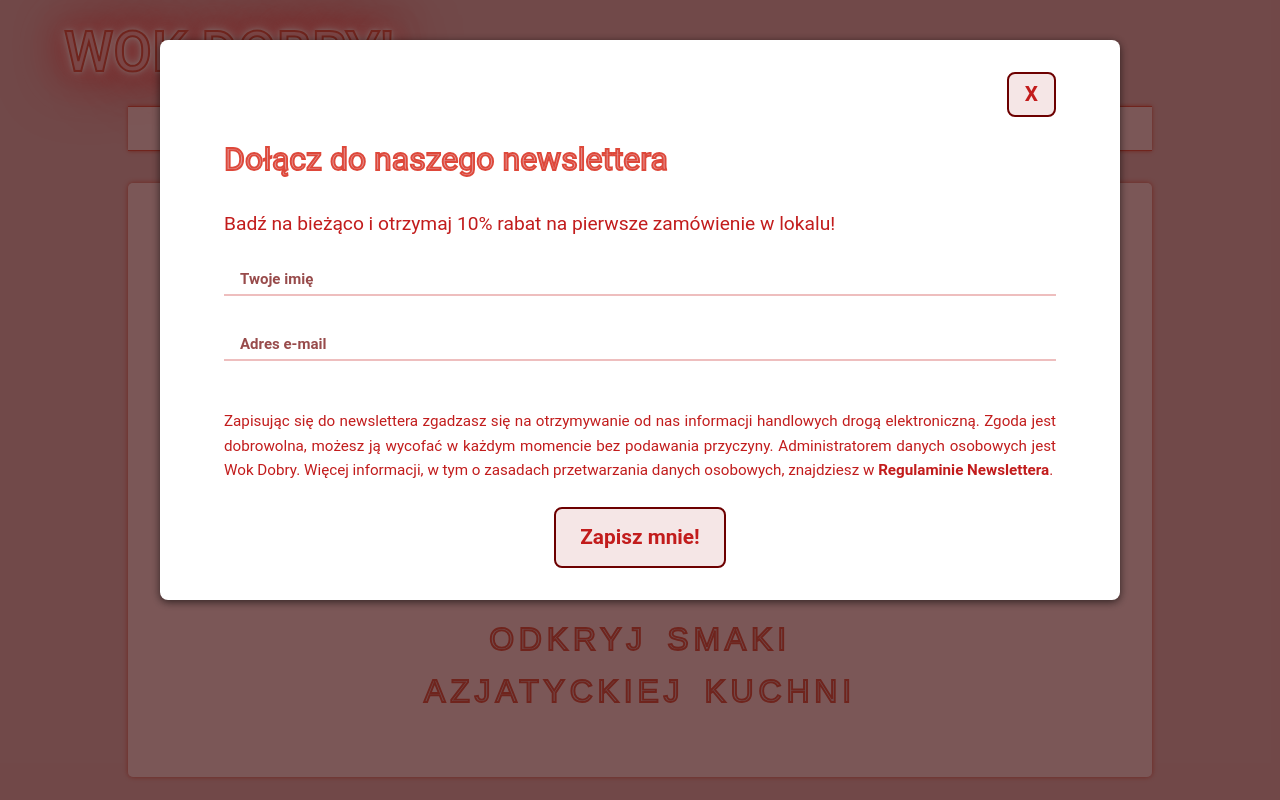
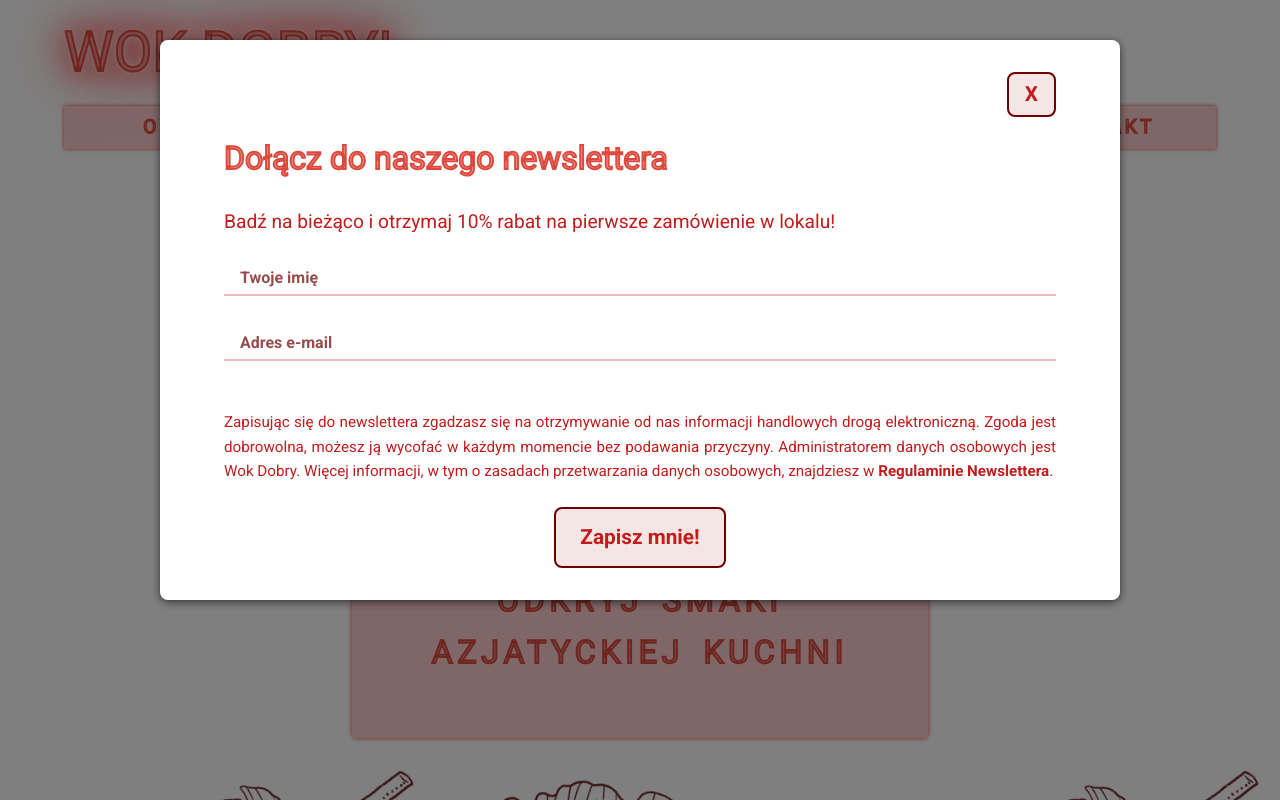
Before and after one commit to PauStrzy/Wok-Dobry_commercial-project, a Vue app: page / in a window 1280 px wide. Shown: the top 800 px of the page. Built offline with nearby package versions, Linux system fonts and the light colour scheme.

Commit message:
Changes for HomeView, Connection from Newsletter to Firebase

```diff
--- a/index.html
+++ b/index.html
@@ -8,6 +8,9 @@
   <meta name="description"
     content="WOK DOBRY to kuchnia azjatycka na kulinarnej mapie Kwidzyna. Jesteśmy dostępni na dowóz, jak i na miejscu! Poznaj słynne tajskie i wietnamskie potrawy jak Pad Thai, Tom Kha z krewetkami oraz Curry" />
   <title>WOK DOBRY | restauracja azjatycka w Kwidzynie</title>
+  <link rel="preconnect" href="https://fonts.googleapis.com">
+  <link rel="preconnect" href="https://fonts.gstatic.com" crossorigin>
+  <link href="https://fonts.googleapis.com/css2?family=Roboto:wght@300;400;700&display=swap" rel="stylesheet">
   <script src="https://kit.fontawesome.com/ab2582115d.js" crossorigin="anonymous"></script>
 
 </head>
--- a/src/assets/base.css
+++ b/src/assets/base.css
@@ -1,6 +1,8 @@
 :root {
   --red: #db1616;
-  --pink: #e39292;
+  /* --pink: #e39292;
+  --pink-pale: #e3929298; */
+  --white: white;
   --pink-pale: #e3929298;
 
   --blue: #1849cf;
@@ -19,7 +21,7 @@
 
 /* semantic color variables for this project */
 :root {
-  --color-background: var(--pink);
+  --color-background: var(--white);
   --color-background-pale: var(--pink-pale);
 
   --color-border: var(--divider-dark-2);
@@ -57,15 +59,13 @@
 body {
   min-height: 200vh;
   color: var(--color-text);
-  background: #2e2e2e;
-
-  transition: color 0.5s, background-color 0.5s;
+  background: var(--white);
   line-height: 1.6;
-  font-family: Roboto, sans-serif;
-  font-size: 15px;
+  font-family: Roboto;
   text-rendering: optimizeLegibility;
   -webkit-font-smoothing: antialiased;
   -moz-osx-font-smoothing: grayscale;
+  transition: color 0.5s, background-color 0.5s;
 }
 
 h2 {
--- a/src/assets/main.css
+++ b/src/assets/main.css
@@ -6,6 +6,7 @@
   min-height: 200vh;
   background-color: var(--color-background);
   font-weight: normal;
+  font-size: 15px;
 }
 
 section {
@@ -22,14 +23,12 @@
 a {
   text-decoration: none;
   color: var(--color-text);
-  transform: scale(1);
-  transition: all 0.3s;
+  transition: color 0.5s;
   cursor: pointer;
 }
 @media (hover: hover) {
   a:hover {
     color: var(--color-hover);
-    transform: scale(1.05);
   }
 }
 
--- a/src/components/HelloWorld.vue
+++ b/src/components/HelloWorld.vue
@@ -1,27 +1,16 @@
-<script setup>
-defineProps({
-  msg: {
-    type: String,
-    required: true,
-  },
-});
-</script>
-
 <template>
   <div class="brand-name">
-    <RouterLink to="/"
-      ><h1>{{ msg }}</h1></RouterLink
-    >
+    <RouterLink to="/"><h1>WOK dobry!</h1></RouterLink>
   </div>
 </template>
 
 <style scoped>
 .brand-name h1 {
-  background-color: var(--white-pale);
-  box-shadow: 0 0 5px var(--color-border);
+  /* background-color: var(--white-pale);
+  box-shadow: 0 0 5px var(--color-border); */
+  font-weight: 400;
   border-radius: 5px;
-  font-weight: 500;
-  font-size: 2.6rem;
+  font-size: 2.3rem;
   text-transform: uppercase;
   text-align: center;
   animation: flicker 6s infinite alternate;
--- a/src/components/NewsletterModal.vue
+++ b/src/components/NewsletterModal.vue
@@ -65,6 +65,7 @@
       userName: "",
       userEmail: "",
       userEmailValidity: "pending",
+      error: null,
     };
   },
   methods: {
@@ -72,8 +73,35 @@
       if (this.userEmail === "") {
         this.validateInput();
       } else {
-        console.log(this.userName);
-        console.log(this.userEmail);
+        this.error = null;
+        fetch(
+          "https://wok-dobry-default-rtdb.europe-west1.firebasedatabase.app/emails.json",
+          {
+            method: "POST",
+            headers: {
+              "Content-type": "application/json",
+            },
+            body: JSON.stringify({
+              name: this.userName,
+              email: this.userEmail,
+            }),
+          }
+        )
+          .then((res) => {
+            if (res.ok) {
+              console.log("Email saved to newsletter");
+            } else {
+              throw new Error("Could not add to newsletter!");
+            }
+          })
+          .catch((error) => {
+            console.log(error);
+            this.error = error.message;
+            alert(
+              "W tej chwili nasz newsletter jest niedostępny, spróbuj później lub skontaktuj się z nami!"
+            );
+          });
+        this.$emit("close");
         this.clearForm();
       }
     },
@@ -89,7 +117,6 @@
       this.userEmail = "";
     },
   },
-  mounted() {},
 };
 </script>
 
@@ -109,6 +136,7 @@
   flex-direction: column;
   justify-content: space-between;
   align-items: stretch;
+  color: inherit;
   width: 60rem;
   height: 35rem;
   margin: 2rem auto;
@@ -116,7 +144,6 @@
   box-shadow: 0 2px 8px rgba(0, 0, 0, 0.616);
   padding: 1rem 1rem;
   background-color: #ffffff;
-  transition: all 0.3s ease;
   max-width: 90%;
 }
 .newsletter-control {
@@ -140,7 +167,6 @@
   color: var(--color-hover);
   font-weight: bold;
   padding: 0.2rem 1rem;
-
   border: none;
   border-bottom: 2px solid var(--color-background-pale);
 }
@@ -211,12 +237,6 @@
   opacity: 0;
 }
 
-.newsletter-enter-from form,
-.newsletter-leave-to form {
-  -webkit-transform: scale(1.1);
-  transform: scale(1.1);
-}
-
 @media (min-width: 1240px) {
   .newsletter-form {
     margin: 5vh auto;
--- a/src/components/layout/NavDesktop.vue
+++ b/src/components/layout/NavDesktop.vue
@@ -22,13 +22,11 @@
 }
 
 @media (min-width: 1240px) {
+  .nav-desktop {
+    padding: 0.5rem 0 0 0;
+  }
   nav.screen {
     display: block;
-    /* position: fixed;
-    top: 13%;
-    left: 10%;
-    right: 10%;
-    width: 80%; */
     background-color: var(--white-pale);
     box-shadow: 0 0 4px var(--color-border);
     z-index: 100000;
@@ -57,9 +55,6 @@
     text-transform: uppercase;
     text-decoration: none;
     transform: scale(1);
-    border-bottom: 1px solid;
-    border-top: 1px solid;
-    border-color: var(--color-border);
     color: transparent;
     -webkit-text-stroke: 1.5px var(--text-light-2);
     letter-spacing: 0.2rem;
--- a/src/components/layout/NavMobile.vue
+++ b/src/components/layout/NavMobile.vue
@@ -69,7 +69,6 @@
     justify-content: center;
     align-items: center;
     width: 100%;
-    /* height: 100%; */
   }
   li {
     width: 100%;
@@ -81,7 +80,8 @@
     font-size: 1.5rem;
     padding: 0.75rem 1.5rem;
     width: 100%;
-    /* font-style: italic; */
+    text-transform: uppercase;
+    font-weight: bold;
   }
 }
 </style>
--- a/src/components/layout/TheHeader.vue
+++ b/src/components/layout/TheHeader.vue
@@ -15,7 +15,7 @@
 <template>
   <section class="header">
     <div class="wrapper">
-      <hello-world msg="Wok Dobry!"></hello-world>
+      <hello-world></hello-world>
       <nav-desktop></nav-desktop>
       <nav-mobile></nav-mobile>
     </div>
@@ -36,4 +36,9 @@
     width: 100%;
   }
 }
+@media (min-width: 1600px) {
+  .wrapper {
+    width: 100%;
+  }
+}
 </style>
--- a/src/router/index.js
+++ b/src/router/index.js
@@ -16,7 +16,13 @@
       component: TheMenu,
     },
   ],
-  scrollBehavior(_, _2, savedPosition) {
+  scrollBehavior(to, from, savedPosition) {
+    if (to.hash) {
+      return {
+        el: to.hash,
+        behavior: "smooth",
+      };
+    }
     if (savedPosition) {
       return savedPosition;
     } else {
--- a/src/views/HomeView.vue
+++ b/src/views/HomeView.vue
@@ -28,9 +28,6 @@
 
 <template>
   <div class="container">
-    <!-- <button id="show-newsletter" @click="showNewsletter = true">
-      Newsletter
-    </button> -->
     <Teleport to="body">
       <newsletter-modal
         :show="showNewsletter"
@@ -68,6 +65,9 @@
     <base-break></base-break>
     <section id="contact-us">
       <contact-us></contact-us>
+      <button id="show-newsletter" @click="showNewsletter = true">
+        Newsletter
+      </button>
     </section>
   </div>
 </template>
@@ -76,8 +76,11 @@
 #home {
   display: flex;
   justify-content: center;
-  align-items: center;
-  height: 80vh;
+  align-items: flex-start;
+  padding-top: 5vh;
+  padding-bottom: 5vh;
+  height: 100%;
+  min-height: 70vh;
 }
 .wrapper {
   display: flex;
@@ -98,8 +101,8 @@
   position: relative;
   top: 5vh;
   right: 25%;
-  width: 8rem;
-  height: 8rem;
+  width: 6rem;
+  height: 6rem;
 }
 .logo img {
   width: 100%;
@@ -126,48 +129,74 @@
   z-index: 30;
 }
 h2 {
-  font-family: fantasy;
-  font-size: 1.5rem;
-  word-spacing: 0.5rem;
-  letter-spacing: 0.2rem;
+  font-weight: 400;
+  font-size: 1.3rem;
+  word-spacing: 0.3rem;
+  letter-spacing: 0.1rem;
   text-transform: uppercase;
 }
 #contact-us {
   padding-bottom: 5vh;
 }
-
+#show-newsletter {
+  padding: 0.5rem 1rem;
+  font: inherit;
+  border: 2px solid var(--color-hover);
+  color: inherit;
+  font-weight: bold;
+  border-radius: 8px;
+  font-size: 1rem;
+  padding: 0.4rem 0.8rem;
+  background-color: #f5e6e6;
+  cursor: pointer;
+  transition: all 0.3s ease;
+}
+#show-newsletter:hover,
+#show-newsletter:active {
+  background-color: var(--color-background-pale);
+  color: var(--color-hover);
+}
+@media (min-height: 800px) {
+}
 @media (min-width: 420px) {
   section {
-    padding-top: 10vh;
+    padding-top: 5vh;
     padding-bottom: 0;
     min-height: 80vh;
+  }
+  .logo {
+    width: 8rem;
+    height: 8rem;
   }
   #home {
     display: block;
     height: 70%;
-    width: 90%;
-    margin: 0 auto;
   }
   .gallery {
     width: 45%;
   }
 }
+@media (min-width: 760px) {
+  section {
+    padding-top: 10vh;
+    padding-bottom: 0;
+  }
+}
 
 @media (min-width: 1240px) {
+  #home {
+    height: 100%;
+    padding-top: 1vh;
+    padding-bottom: 1vh;
+  }
   .wrapper {
-    display: flex;
-    flex-direction: column;
-    justify-content: flex-start;
-    align-items: center;
-    height: 50%;
+    max-width: 50%;
+    margin: 0 auto;
   }
   section {
     padding-top: 0;
     padding-bottom: 0;
     min-height: 80vh;
-  }
-  #home {
-    height: 100%;
   }
 
   .logo {
@@ -177,8 +206,8 @@
     height: 8rem;
   }
   .gallery {
-    top: -15vh;
-    width: 25%;
+    top: -8vh;
+    width: 40%;
   }
   .slogan {
     top: -7.5vh;
@@ -201,6 +230,9 @@
   #menu h3 {
     text-decoration: underline;
   }
+  #contact-us {
+    padding-bottom: 10vh;
+  }
 }
 @media (min-width: 1800px) {
   h2 {
@@ -214,10 +246,6 @@
     height: 12rem;
   }
 
-  .gallery {
-    top: -8vh;
-    width: 30%;
-  }
   .slogan {
     top: -4vh;
   }
--- a/src/views/TheMenu.vue
+++ b/src/views/TheMenu.vue
@@ -1,7 +1,9 @@
 <template>
   <section class="menu">
     <div class="menu">
-      <h2 class="menu">Sprawdź aktualne <span>Menu</span></h2>
+      <h2 class="menu">
+        Pobierz<a href="/"><span>Menu</span></a>
+      </h2>
     </div>
   </section>
 </template>
@@ -22,8 +24,7 @@
 
 <style scoped>
 div.menu {
-  display: flex;
-  justify-content: center;
+  margin: 0 auto;
 }
 h2.menu {
   display: flex;
@@ -31,10 +32,22 @@
   align-items: center;
   flex-direction: column;
   font-size: 2rem;
+  padding: 2rem 0;
   text-transform: uppercase;
 }
 
 h2.menu span {
-  font-size: 4rem;
+  font-size: 2rem;
+  text-decoration: underline;
+}
+@media (min-width: 760px) {
+  h2.menu {
+    flex-direction: row;
+    font-size: 3rem;
+  }
+  h2.menu span {
+    padding: 0 1rem;
+    font-size: 3rem;
+  }
 }
 </style>
```
